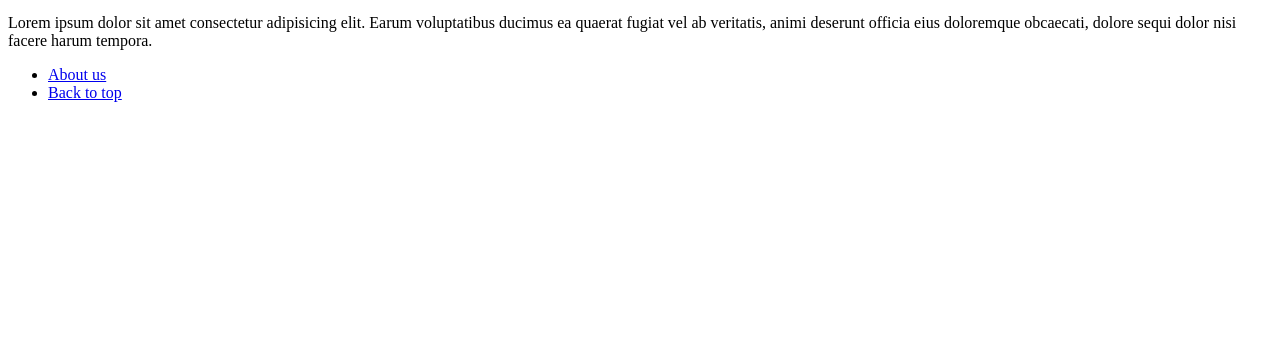
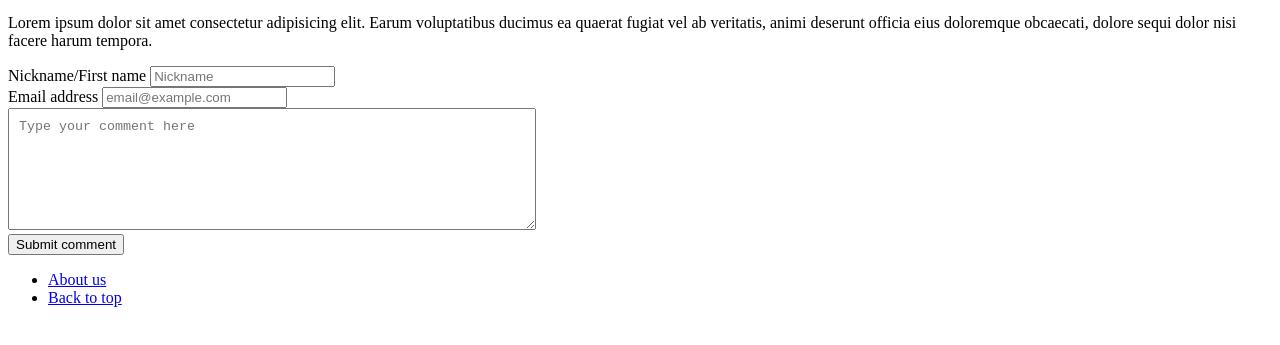
Before and after one commit to lool3/CS-site, a plain HTML site: page index.html in a window 1280 px wide. Shown: the part 397-742 px from the top of the page. Drawn offline with Linux system fonts and the light colour scheme.

Commit message:
Update index.html

```diff
--- a/index.html
+++ b/index.html
@@ -4,6 +4,13 @@
 	<meta charset="UTF-8">
 	<meta name="viewport" content="width=device-width, initial-scale=1.0">
 	<title>Computer Science webpage</title>
+	<style>
+      .comment {
+        width: 40%;
+        height: 100px;
+        padding: 10px;
+      }
+    </style>
 </head>
 
 <body>
@@ -13,6 +20,19 @@
 	<a href="https://docs.google.com/spreadsheets/d/1jXBoudugBNSKSO2SSeoiPmQhz5ZrhqMN63OqWoY651I/edit?usp=sharing"> <img src="/indeximg/timetable.png" alt="Timetable" width="447" height="270"> </a>
 	<!-- Paragraph of lorem ipsum... -->
 	<p>Lorem ipsum dolor sit amet consectetur adipisicing elit. Earum voluptatibus ducimus ea quaerat fugiat vel ab veritatis, animi deserunt officia eius doloremque obcaecati, dolore sequi dolor nisi facere harum tempora.</p>
+
+	<form action="" method="">
+		<label for="nickname">Nickname/First name</label>
+		<input type="text" name="name" id="nickname" placeholder="Nickname">
+		<br>
+		<label for="emailaddress">Email address</label>
+		<input type="email" name="email" id="emailaddress" placeholder="email@example.com">
+		<br>
+		<textarea class="comment" placeholder="Type your comment here"></textarea>
+		<br>
+		<input type="submit" value="Submit comment">
+	</form>
+
 	<ul>
 		<li> <a href="about.html">About us</a></li>
 		<li> <a href="#top">Back to top</a></li>
```
